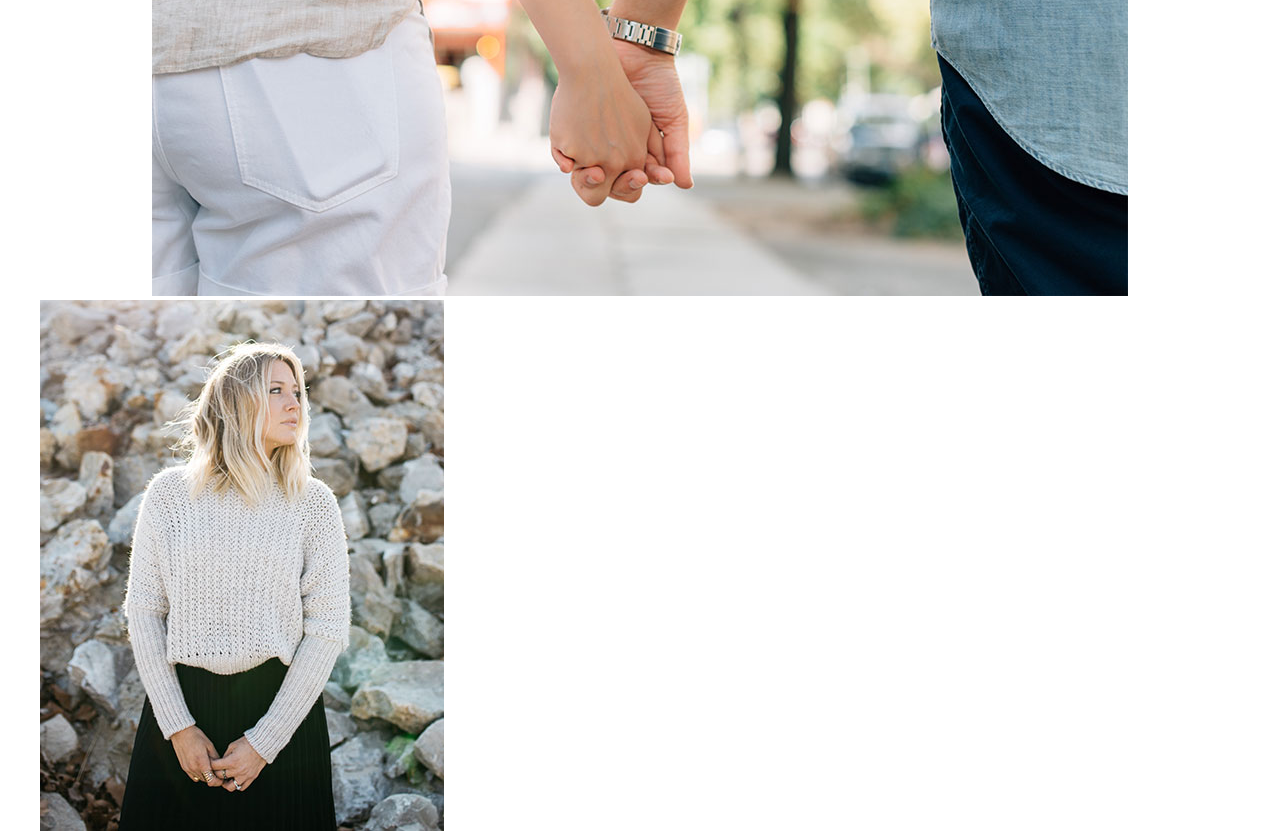
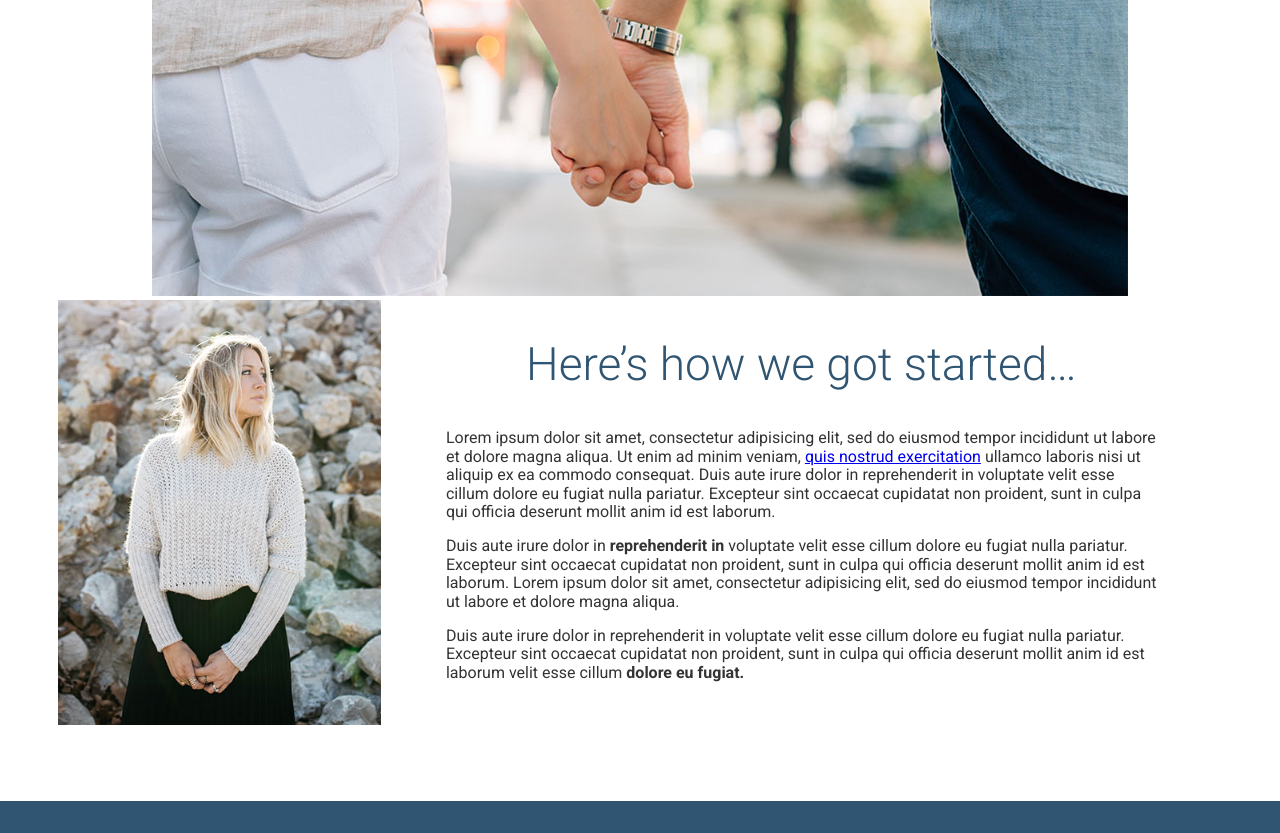
Before and after one commit to Anesti22/Git, a website: page app/index.html in a window 1280 px wide. Shown: the part 1215-2048 px from the top of the page. Drawn offline with Linux system fonts and the light colour scheme.

Commit message:
Update Column Layout Block

```diff
--- a/app/assets/styles/base/_global.css
+++ b/app/assets/styles/base/_global.css
@@ -1,3 +1,7 @@
+* {
+    box-sizing: border-box;
+}
+
 body {
     font-family: 'Roboto', sans-serif;
     color: #333;
--- a/app/assets/styles/base/_mixins.css
+++ b/app/assets/styles/base/_mixins.css
@@ -18,3 +18,11 @@
         @mixin-content;
     }
 }
+
+@define-mixin clearfix {
+    &::after {
+        content: "";
+        clear: both;
+        display: table;
+    }
+}
--- /dev/null
+++ b/app/assets/styles/modules/_row.css
@@ -0,0 +1,27 @@
+.row {
+    @mixin clearfix;
+
+    @mixin atMedium {
+
+        &__medium-4 {
+            float: left;
+            width: 33.33%
+        }
+
+
+        &__medium-8 {
+            float: left;
+            width: 66.66%
+        }
+
+    }
+
+    &--gutters {
+        padding-right: -65px;
+
+    }
+
+    &--gutters>div {
+        padding-right: 65px;
+    }
+}
--- a/app/assets/styles/modules/_wrapper.css
+++ b/app/assets/styles/modules/_wrapper.css
@@ -4,6 +4,7 @@
     max-width: 1200px;
     margin-left: auto;
     margin-right: auto;
+    overflow: hidden;
 
     &--medium {
         max-width: 976px;
--- a/app/assets/styles/styles.css
+++ b/app/assets/styles/styles.css
@@ -7,3 +7,4 @@
 @import 'modules/_wrapper';
 @import 'modules/_page-section';
 @import 'modules/_headline';
+@import 'modules/_row';
--- a/app/index.html
+++ b/app/index.html
@@ -46,11 +46,18 @@
         <div class="wrapper wrapper--medium">
             <img src="assets/images/first-trip.jpg" alt="Couple walking down a street.">
         </div>
-        <img src="assets/images/our-start.jpg" alt="Our founder, Jane Doe">
-        <h2 class="headline headline--centered">Here&rsquo;s how we got started&hellip;</h2>
-        <p>Lorem ipsum dolor sit amet, consectetur adipisicing elit, sed do eiusmod tempor incididunt ut labore et dolore magna aliqua. Ut enim ad minim veniam, <a href="#">quis nostrud exercitation</a> ullamco laboris nisi ut aliquip ex ea commodo consequat. Duis aute irure dolor in reprehenderit in voluptate velit esse cillum dolore eu fugiat nulla pariatur. Excepteur sint occaecat cupidatat non proident, sunt in culpa qui officia deserunt mollit anim id est laborum.</p>
-        <p>Duis aute irure dolor in <strong>reprehenderit in</strong> voluptate velit esse cillum dolore eu fugiat nulla pariatur. Excepteur sint occaecat cupidatat non proident, sunt in culpa qui officia deserunt mollit anim id est laborum. Lorem ipsum dolor sit amet, consectetur adipisicing elit, sed do eiusmod tempor incididunt ut labore et dolore magna aliqua.</p>
-        <p>Duis aute irure dolor in reprehenderit in voluptate velit esse cillum dolore eu fugiat nulla pariatur. Excepteur sint occaecat cupidatat non proident, sunt in culpa qui officia deserunt mollit anim id est laborum velit esse cillum <strong>dolore eu fugiat.</strong></p>
+        <div class="row row--gutters">
+            <div class="row__medium-4">
+                <img src="assets/images/our-start.jpg" alt="Our founder, Jane Doe">
+            </div>
+            <div class="row__medium-8">
+                <h2 class="headline headline--centered">Here&rsquo;s how we got started&hellip;</h2>
+                <p>Lorem ipsum dolor sit amet, consectetur adipisicing elit, sed do eiusmod tempor incididunt ut labore et dolore magna aliqua. Ut enim ad minim veniam, <a href="#">quis nostrud exercitation</a> ullamco laboris nisi ut aliquip ex ea commodo consequat. Duis aute irure dolor in reprehenderit in voluptate velit esse cillum dolore eu fugiat nulla pariatur. Excepteur sint occaecat cupidatat non proident, sunt in culpa qui officia deserunt mollit anim id est laborum.</p>
+                <p>Duis aute irure dolor in <strong>reprehenderit in</strong> voluptate velit esse cillum dolore eu fugiat nulla pariatur. Excepteur sint occaecat cupidatat non proident, sunt in culpa qui officia deserunt mollit anim id est laborum. Lorem ipsum dolor sit amet, consectetur adipisicing elit, sed do eiusmod tempor incididunt ut labore et dolore magna aliqua.</p>
+                <p>Duis aute irure dolor in reprehenderit in voluptate velit esse cillum dolore eu fugiat nulla pariatur. Excepteur sint occaecat cupidatat non proident, sunt in culpa qui officia deserunt mollit anim id est laborum velit esse cillum <strong>dolore eu fugiat.</strong></p>
+            </div>
+            <div class="clear-me"></div>
+         </div>
     </div>
 </div>
 
--- a/app/temp/styles/styles.css
+++ b/app/temp/styles/styles.css
@@ -422,6 +422,10 @@ textarea {
   font: inherit; /* 2 */
 }
 
+* {
+    box-sizing: border-box;
+}
+
 body {
     font-family: 'Roboto', sans-serif;
     color: #333;
@@ -528,6 +532,7 @@ img {
     max-width: 1200px;
     margin-left: auto;
     margin-right: auto;
+    overflow: hidden;
 }
 
 .wrapper--medium {
@@ -603,3 +608,32 @@ img {
 .headline--b-margin-large {
         margin-bottom: 1.6em;
     }
+
+.row::after {
+        content: "";
+        clear: both;
+        display: table;
+    }
+
+@media (min-width: 800px) {
+
+        .row__medium-4 {
+            float: left;
+            width: 33.33%
+        }
+
+
+        .row__medium-8 {
+            float: left;
+            width: 66.66%
+        }
+    }
+
+.row--gutters {
+        padding-right: -65px;
+
+    }
+
+.row--gutters>div {
+        padding-right: 65px;
+    }
```
